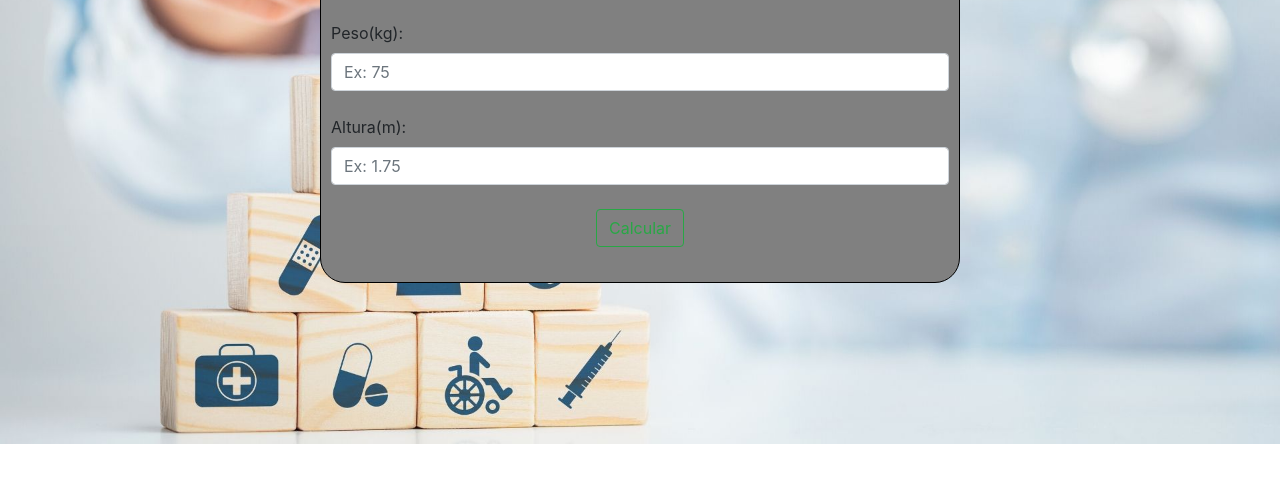
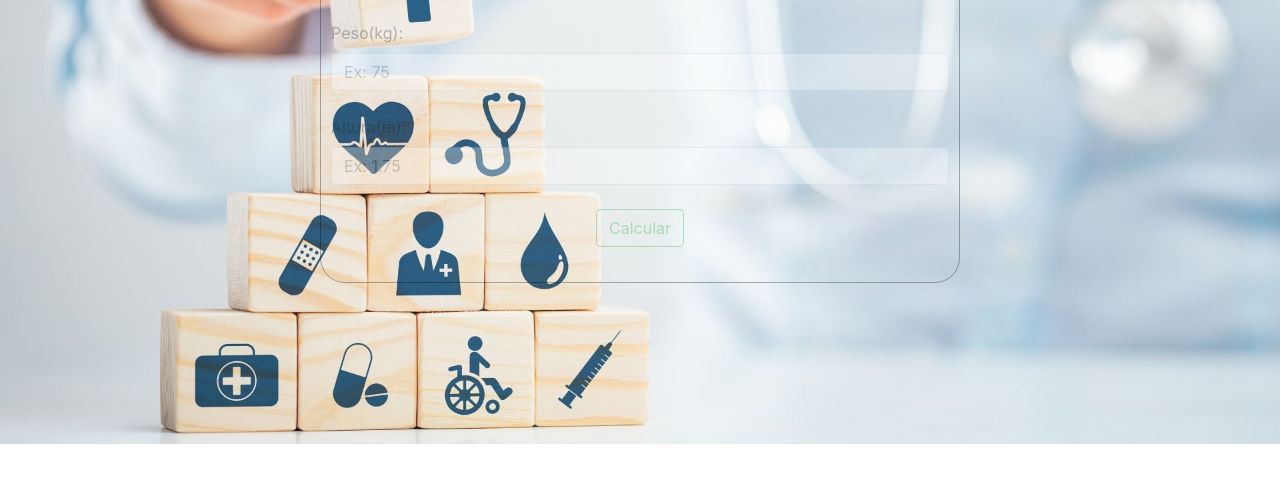
Before and after one commit to LucasMacenaCaldeira/imcjs, a plain HTML site: page index.html in a window 1280 px wide. Shown: the part 316-800 px from the top of the page. Drawn offline with Linux system fonts and the light colour scheme.

Commit message:
Update style.css

```diff
--- a/style.css
+++ b/style.css
@@ -20,8 +20,8 @@
 	border-radius: 25px;
 	border-style: solid;
 	align-self: center;
+	opacity: 0.3;
 	justify-self: center;
-	background-color: #808080;
 }
 
 .centering{
```
